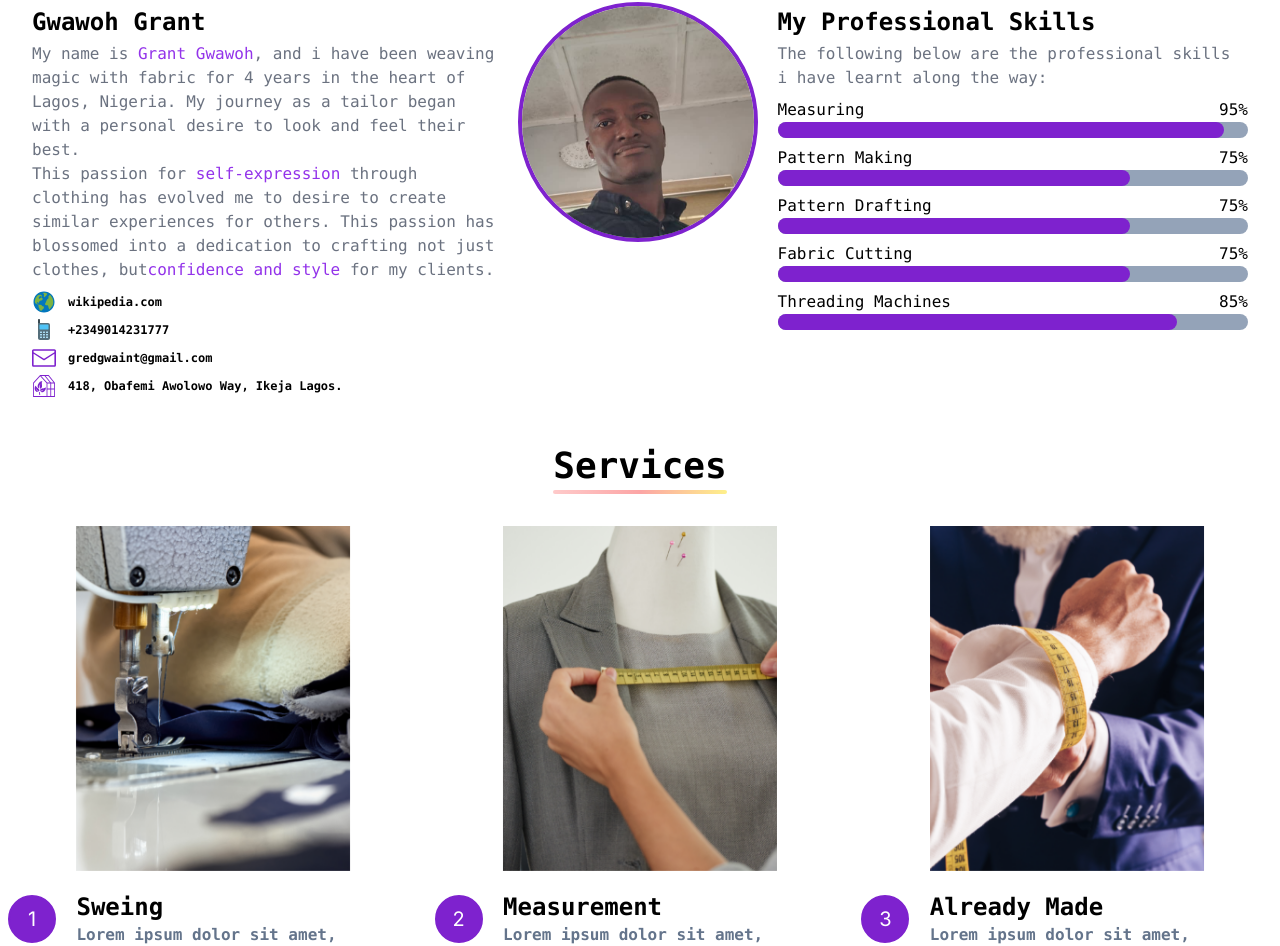
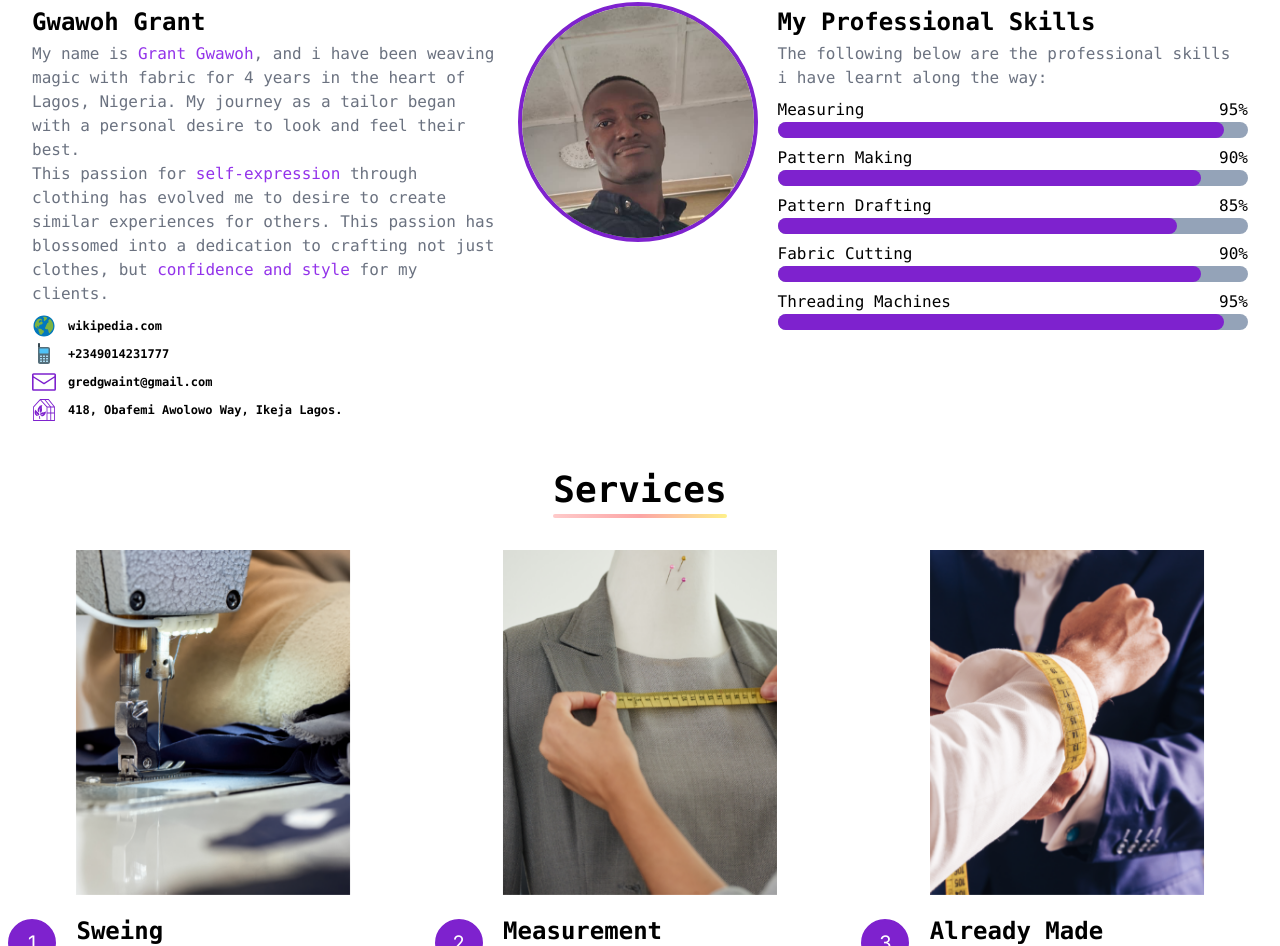
Before and after one commit to kindness-ok/grant-portfolio, a Next.js app: page / in a window 1280 px wide. Shown: the part 918-1864 px from the top of the page. Built offline with nearby package versions, Linux system fonts and the light colour scheme.

Commit message:
adding finishing touches: part five

```diff
--- a/src/components/about.tsx
+++ b/src/components/about.tsx
@@ -34,7 +34,7 @@ export default function About () {
                   {' '} This passion for <span className="text-purple-600">self-expression </span>
                   through clothing has evolved me to desire to create similar experiences for others.
                   This passion has blossomed into a  dedication to crafting not just clothes, but
-                  <span className="text-purple-600">confidence and style</span> for my clients.
+                  <span className="text-purple-600"> confidence and style</span> for my clients.
                 </p>
               </div>
               <div className="flex flex-col w-full my-2 gap-1">
@@ -93,37 +93,37 @@ export default function About () {
                 <div className="flex flex-col w-full">
                   <div className="flex flex-row justify-between">
                     <p>Pattern Making</p>
-                    <p>75%</p>
+                    <p>90%</p>
                   </div>
                   <div className="w-full h-4 bg-slate-400 rounded-xl">
-                    <div className="w-[75%] h-4 bg-purple-700 rounded-xl"></div>
+                    <div className="w-[90%] h-4 bg-purple-700 rounded-xl"></div>
                   </div>
                 </div>
                 <div className="flex flex-col w-full">
                   <div className="flex flex-row justify-between">
                     <p>Pattern Drafting</p>
-                    <p>75%</p>
+                    <p>85%</p>
                   </div>
                   <div className="w-full h-4 bg-slate-400 rounded-xl">
-                    <div className="w-[75%] h-4 bg-purple-700 rounded-xl"></div>
+                    <div className="w-[85%] h-4 bg-purple-700 rounded-xl"></div>
                   </div>
                 </div>
                 <div className="flex flex-col w-full">
                   <div className="flex flex-row justify-between">
                     <p>Fabric Cutting</p>
-                    <p>75%</p>
+                    <p>90%</p>
                   </div>
                   <div className="w-full h-4 bg-slate-400 rounded-xl">
-                    <div className="w-[75%] h-4 bg-purple-700 rounded-xl"></div>
+                    <div className="w-[90%] h-4 bg-purple-700 rounded-xl"></div>
                   </div>
                 </div>
                 <div className="flex flex-col w-full">
                   <div className="flex flex-row justify-between">
                     <p>Threading Machines</p>
-                    <p>85%</p>
+                    <p>95%</p>
                   </div>
                   <div className="w-full h-4 bg-slate-400 rounded-xl">
-                    <div className="w-[85%] h-4 bg-purple-700 rounded-xl"></div>
+                    <div className="w-[95%] h-4 bg-purple-700 rounded-xl"></div>
                   </div>
                 </div>
               </div>
```
